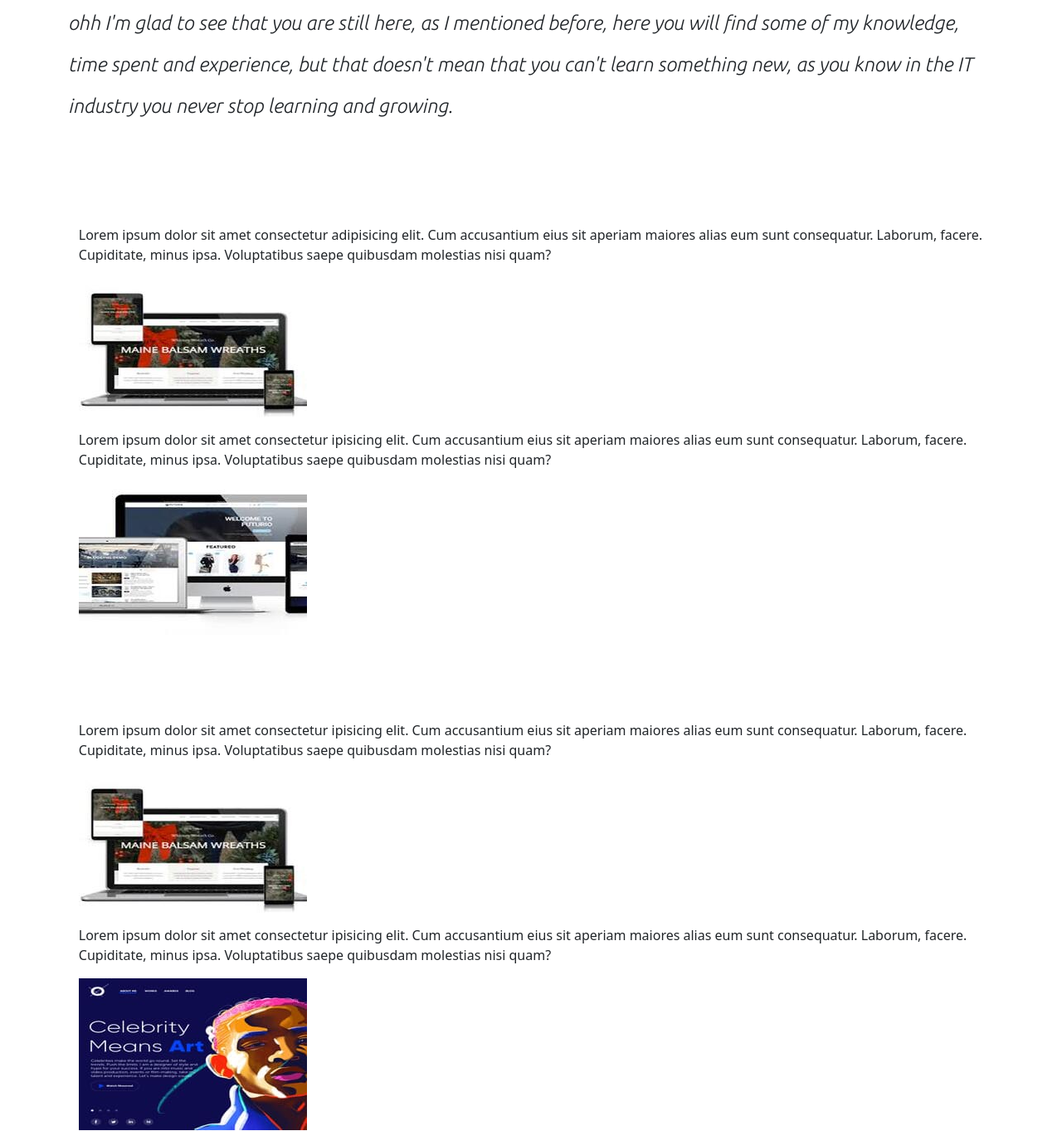
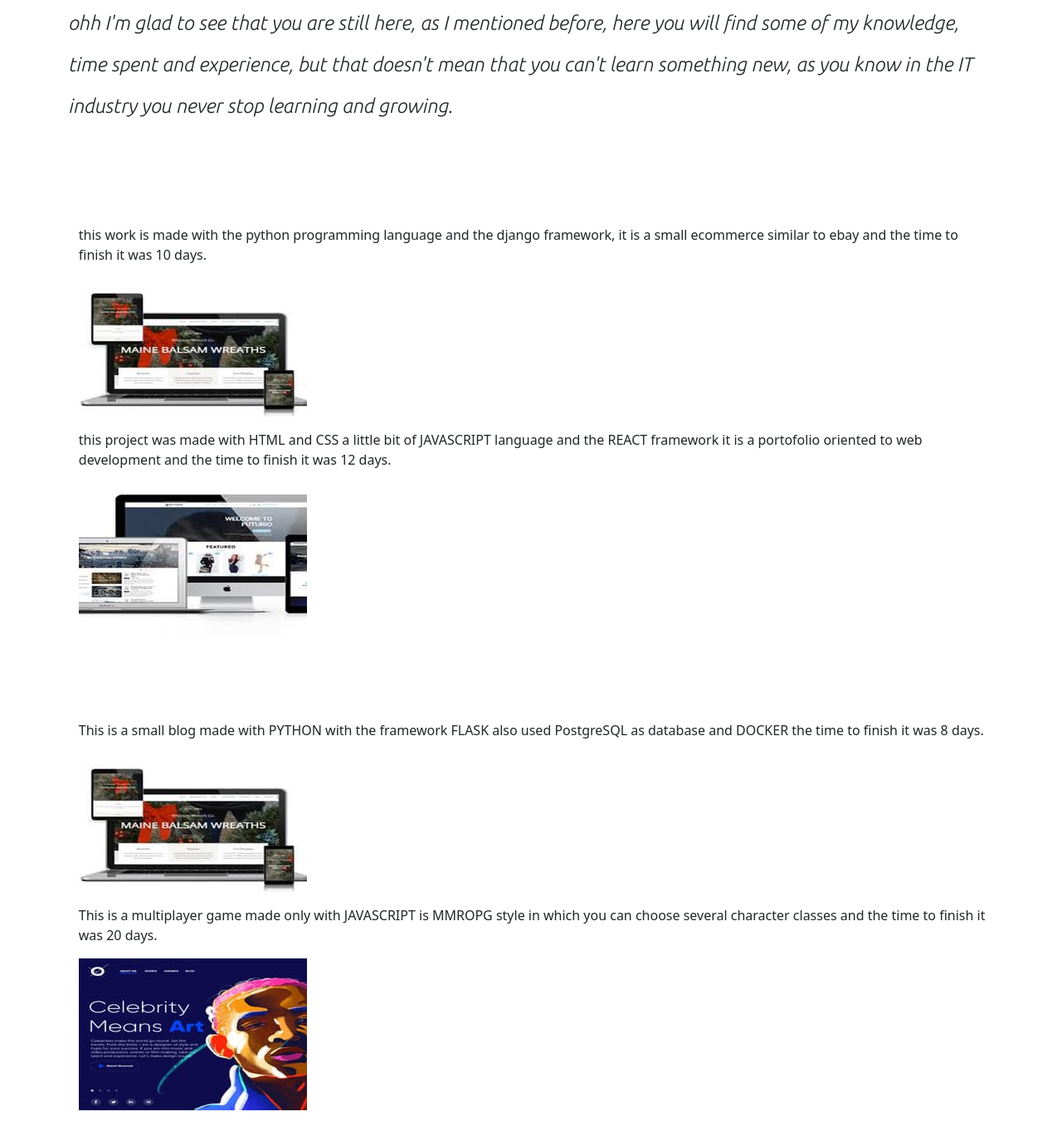
Before and after one commit to TorresFDev/PortfolioTorresF, a website: page index.html in a window 1280 px wide. Shown: the part 1098-2461 px from the top of the page at 83% size. Drawn offline with nearby package versions, Linux system fonts and the light colour scheme.

Commit message:
se modificaron los lorem

```diff
--- a/index.html
+++ b/index.html
@@ -144,7 +144,7 @@
         <div class="containerExperience row"> <!--contenedor de experience-->
 
           <div class=" post1 col-xxl-3 col-md-2.5 col-sm-12"><!-- PRIMER FILA -->
-            <p class="parrafoExperience">Lorem ipsum dolor sit amet consectetur adipisicing elit. Cum accusantium eius  sit aperiam maiores alias eum sunt consequatur. Laborum, facere. Cupiditate, minus ipsa. Voluptatibus saepe quibusdam molestias nisi quam?</p>
+            <p class="parrafoExperience">this work is made with the python programming language and the django framework, it is a small ecommerce similar to ebay and the time to finish it was 10 days.</p>
           </div>
 
           <div class=" post1 col-xxl-3  col-md-2.5 col-sm-12">
@@ -152,7 +152,7 @@
           </div>
 
           <div class="post1 col-xxl-3 col-md-2.5 col-sm-12">
-            <p class="parrafoExperience">Lorem ipsum dolor sit amet consectetur ipisicing elit. Cum accusantium eius  sit aperiam maiores alias eum sunt consequatur. Laborum, facere. Cupiditate, minus ipsa. Voluptatibus saepe quibusdam molestias nisi quam?</p>
+            <p class="parrafoExperience">this project was made with HTML and CSS a little bit of JAVASCRIPT language and the REACT framework it is a portofolio oriented to web development and the time to finish it was 12 days.</p>
           </div>
 
           <div class="post1  col-xxl-3 col-md-2.5 col-sm-12">
@@ -168,7 +168,7 @@
 
 
           <div class=" post1 col-xxl-3 col-md-2.5 col-sm-12 ">
-            <p class="parrafoExperience">Lorem ipsum dolor sit amet consectetur ipisicing elit. Cum accusantium eius  sit aperiam maiores alias eum sunt consequatur. Laborum, facere. Cupiditate, minus ipsa. Voluptatibus saepe quibusdam molestias nisi quam?</p>
+            <p class="parrafoExperience">This is a small blog made with PYTHON with the framework FLASK also used PostgreSQL as database and DOCKER the time to finish it was 8 days.</p>
           </div>
 
           <div class="post1 col-xxl-3 col-md-2.5 col-sm-12  ">
@@ -176,7 +176,7 @@
           </div>
 
           <div class="post1 col-xxl-3 col-md-2.5 col-sm-12 ">
-            <p class="parrafoExperience">Lorem ipsum dolor sit amet consectetur ipisicing elit. Cum accusantium eius  sit aperiam maiores alias eum sunt consequatur. Laborum, facere. Cupiditate, minus ipsa. Voluptatibus saepe quibusdam molestias nisi quam?</p>
+            <p class="parrafoExperience">This is a multiplayer game made only with JAVASCRIPT is MMROPG style in which you can choose several character classes and the time to finish it was 20 days.</p>
           </div>
 
           <div class="post1 col-xxl-3 col-md-2.5 col-sm-12 " id="work">
```
